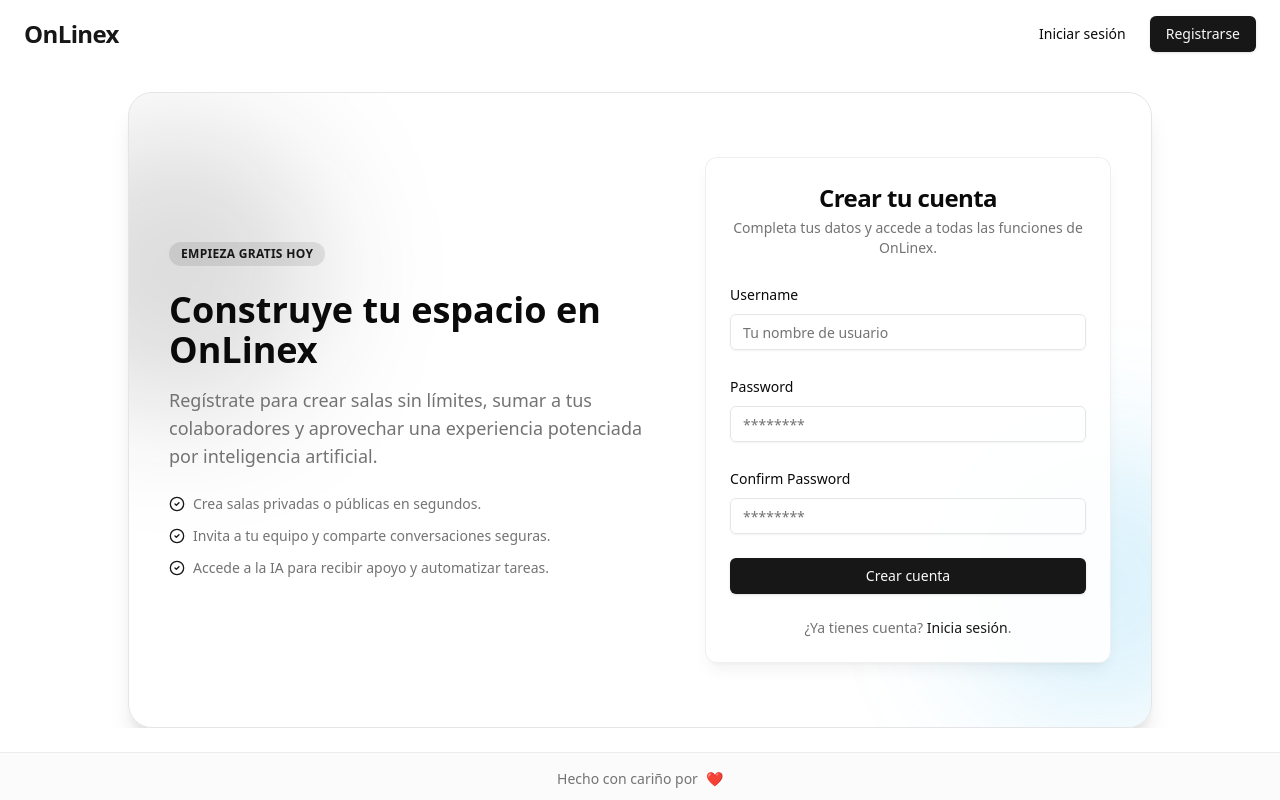
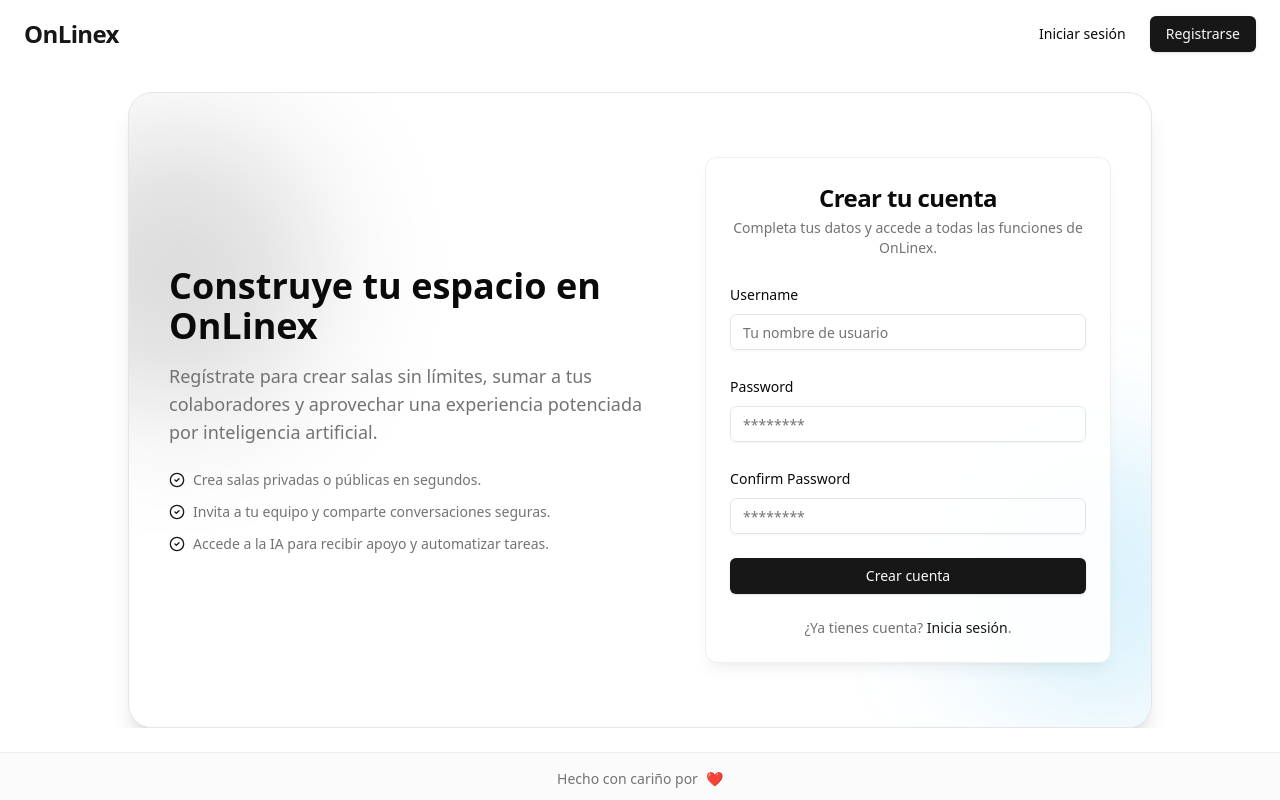
Before and after one commit to KevinHernandez11/OnLinex, a React app in the folder frontend/: page /register in a window 1280 px wide. Built offline with nearby package versions, Linux system fonts and the light colour scheme; no server answers; the HTML template or start-up script is replaced by a standard one.

Commit message:
new fronted Version

```diff
--- a/frontend/src/pages/register-page.tsx
+++ b/frontend/src/pages/register-page.tsx
@@ -29,9 +29,6 @@ export function RegisterPage() {
       <div className="pointer-events-none absolute -right-24 bottom-0 h-72 w-72 rounded-full bg-sky-500/15 blur-3xl" />
       <div className="relative grid gap-10 lg:grid-cols-[1.1fr_0.9fr]">
         <div className="flex flex-col justify-center gap-6 text-left">
-          <span className="inline-flex w-fit items-center rounded-full bg-primary/10 px-3 py-1 text-xs font-semibold uppercase tracking-wide text-primary">
-            Empieza gratis hoy
-          </span>
           <div className="space-y-4">
             <h2 className="text-3xl font-semibold sm:text-4xl">Construye tu espacio en OnLinex</h2>
             <p className="max-w-lg text-base text-muted-foreground sm:text-lg">
```
